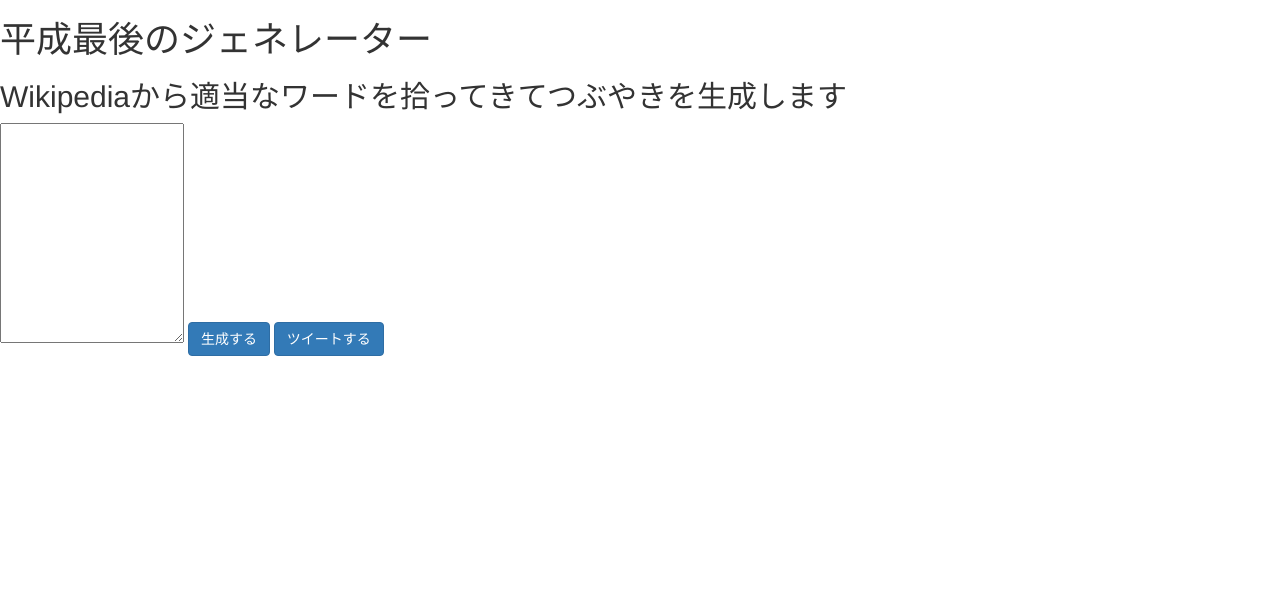
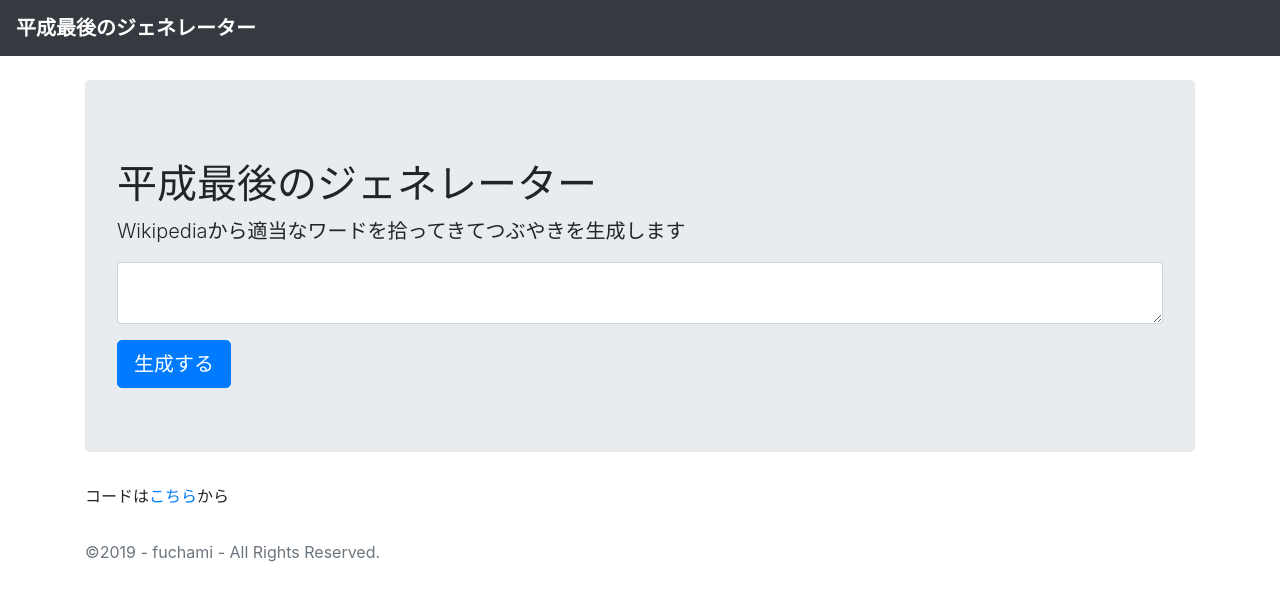
Before and after one commit to fuchami/heisei_generator, a Flask app: page / in a window 1280 px wide. Shown: the top 601 px of the page. Run offline with Flask 2, Linux system fonts and the light colour scheme; some libraries are stand-ins or nearby versions.

Commit message:
デプロイ

```diff
--- a/templates/index.html
+++ b/templates/index.html
@@ -6,20 +6,48 @@
   <meta http-equiv="X-UA-Compatible" content="ie=edge">
   <title>平成最後のジェネレーター</title>
   <!-- BootstrapのCDN-->
-  <link href="https://maxcdn.bootstrapcdn.com/bootstrap/3.3.1/css/bootstrap.min.css";; rel="stylesheet">
-  <script type="text/javascript" src="http://ajax.googleapis.com/ajax/libs/jquery/1.9.1/jquery.min.js"></script>
+  <link rel="stylesheet" href="https://stackpath.bootstrapcdn.com/bootstrap/4.1.3/css/bootstrap.min.css" integrity="sha384-MCw98/SFnGE8fJT3GXwEOngsV7Zt27NXFoaoApmYm81iuXoPkFOJwJ8ERdknLPMO" crossorigin="anonymous">
+  <script src="https://code.jquery.com/jquery-3.3.1.slim.min.js" integrity="sha384-q8i/X+965DzO0rT7abK41JStQIAqVgRVzpbzo5smXKp4YfRvH+8abtTE1Pi6jizo" crossorigin="anonymous"></script>
+  <script src="https://cdnjs.cloudflare.com/ajax/libs/popper.js/1.14.3/umd/popper.min.js" integrity="sha384-ZMP7rVo3mIykV+2+9J3UJ46jBk0WLaUAdn689aCwoqbBJiSnjAK/l8WvCWPIPm49" crossorigin="anonymous"></script>
+  <script src="https://stackpath.bootstrapcdn.com/bootstrap/4.1.3/js/bootstrap.min.js" integrity="sha384-ChfqqxuZUCnJSK3+MXmPNIyE6ZbWh2IMqE241rYiqJxyMiZ6OW/JmZQ5stwEULTy" crossorigin="anonymous"></script>
 </head>
-<body>
-    <h1>平成最後のジェネレーター</h1>
-    <h2>Wikipediaから適当なワードを拾ってきてつぶやきを生成します</h2>
+<body class="d-flex flex-column h-100">
+  <header>
+    <nav class="navbar navbar-expand-md navbar-dark bg-dark mb-4">
+      <a class="navbar-brand" href="/"><strong>平成最後のジェネレーター</strong></a>
+    </nav>
+  </header>
 
-    <form method="post">
-      <div class="">
-        <textarea id="output" style="height:220px">{% if gen_tweet %}{{ gen_tweet }}{% endif%}</textarea>
-        <button type="submit" class="btn btn-primary" >生成する</button>
-        <button id="tweetButton" class="btn btn-primary">ツイートする</button>
+  <main role="main" class="flex-shrink-0 container">
+    <div class="jumbotron">
+      <h1 class="mt-3">平成最後のジェネレーター</h1>
+      <p class="lead">Wikipediaから適当なワードを拾ってきてつぶやきを生成します</p>
+      <form method="post">
+        <div class="form-group">
+          <textarea id="output" class="form-control" style="">{% if gen_tweet %}{{ gen_tweet }}{% endif%}</textarea>
+        </div>
+        <div class="contaier">
+          <button type="submit" class="btn btn-lg btn-primary" >生成する</button>
+          {% if gen_tweet%}
+          <button id="tweetButton" class="btn btn-lg btn-primary">ツイートする</button>
+          {% endif %}
+        </div>
+      </form>
+    </div>
+    <div>
+      <p>コードは<a href="https://github.com/fuchami/heisei_generator">こちら</a>から
+      </p>
+    </div>
+  </main>
+
+    <footer class="footer mt-auto py-3">
+      <div class="container">
+        <span class="text-muted">
+          ©2019 - fuchami  - All Rights Reserved.
+        </span>
       </div>
-    </form>
+    </footer>
+
     <!-- ここがBootstrapのCDN -->
     <script src="https://ajax.googleapis.com/ajax/libs/jquery/1.11.1/jquery.min.js"></script>
     <script src="https://maxcdn.bootstrapcdn.com/bootstrap/3.3.1/js/bootstrap.min.js"></script>
@@ -32,6 +60,7 @@
         encoded = encodeURIComponent(content);
         url = "https://twitter.com/intent/tweet?text=" + encoded;
         url += "&hashtags=平成最後のジェネレーター";
+        url += "&url=https://desolate-fjord-79266.herokuapp.com/";
         return window.open(url);
         }
       };
--- a/tw_generate.py
+++ b/tw_generate.py
@@ -13,6 +13,7 @@ def gen_tweet():
     html=urllib.request.urlopen(url)
 
     soup=BeautifulSoup(html, "html.parser")
+    # print(soup)
     title_tag = soup.title
     title = title_tag.string
     word = title.split(" ")
```
